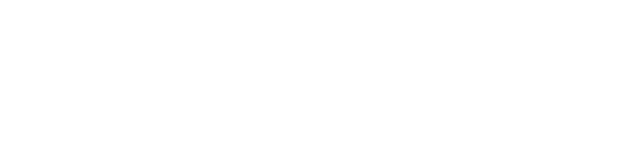
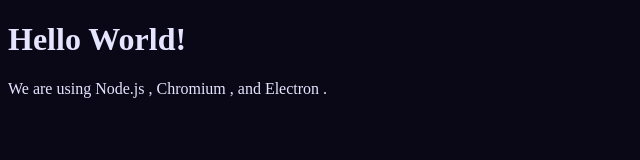
Before and after one commit to murasame112/MuraMood, an Electron app: page src/public/form.html in a window 800 px wide. Shown: the whole page, without its empty margins (0-640 px from the left). Drawn offline with Linux system fonts and the light colour scheme.

Commit message:
basic styles

```diff
--- a/src/public/form.html
+++ b/src/public/form.html
@@ -0,0 +1,17 @@
+<!DOCTYPE html>
+<html>
+<head>
+    <meta charset="UTF-8">
+		<link rel="stylesheet" href="../styles/index.css">
+    <title>MuraMood</title>
+    <meta http-equiv="Content-Security-Policy" content="script-src 'self' 'unsafe-inline';" />
+</head>
+<body>
+    <h1>Hello World!</h1>
+    <p id="yellow">
+        We are using Node.js <span id="node-version"></span>,
+        Chromium <span id="chrome-version"></span>,
+        and Electron <span id="electron-version"></span>.
+    </p>
+</body>
+</html>
--- /dev/null
+++ b/src/styles/index.css
@@ -0,0 +1,12 @@
+:root {
+	--background: #0A0817;
+	--theme: #49ACE9;
+	--text: #E5E5FF;
+	--primary: #49E9A6;
+	--secondary: #0A4A56;
+}
+
+body{
+	background-color: var(--background);
+	color: var(--text);
+}
```
Also changed, not shown: src/public/index.html (+3 -2 lines).
